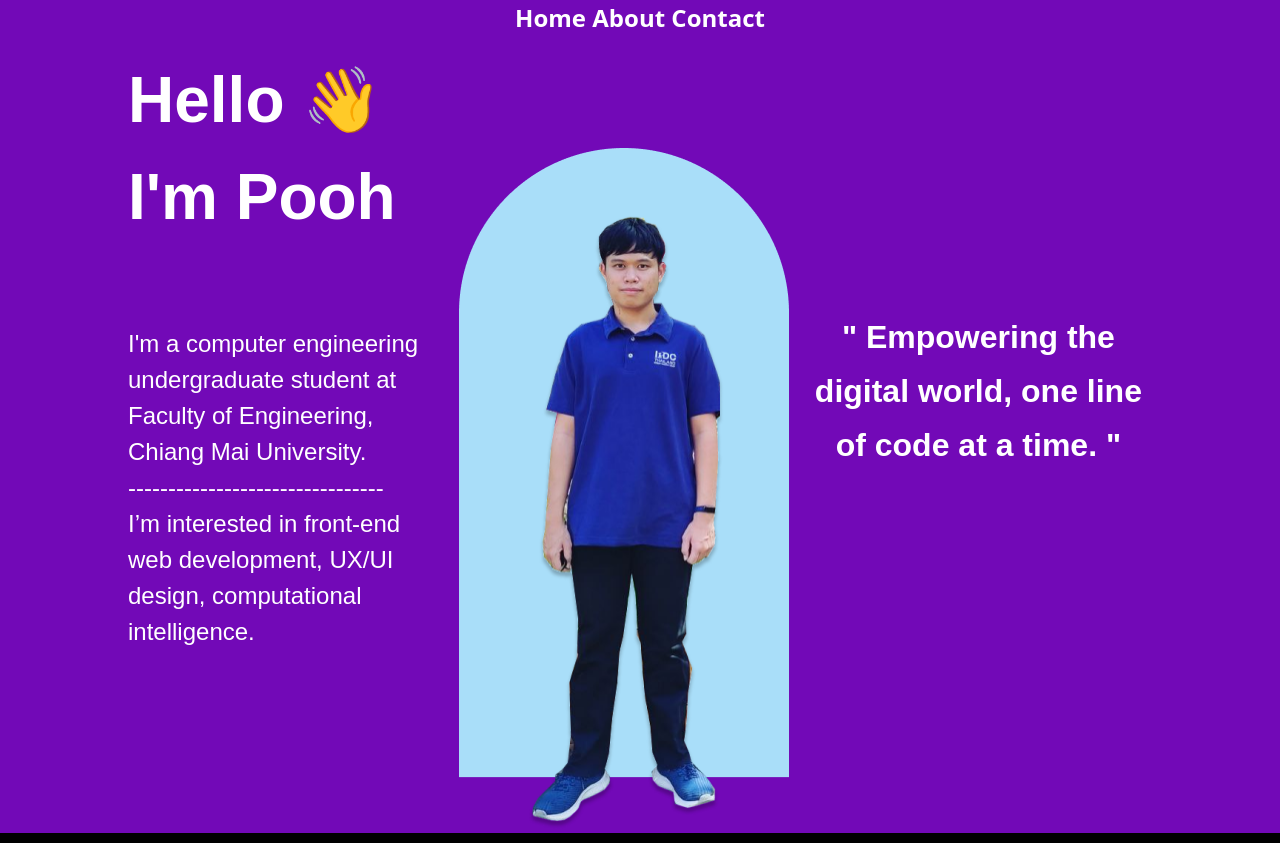
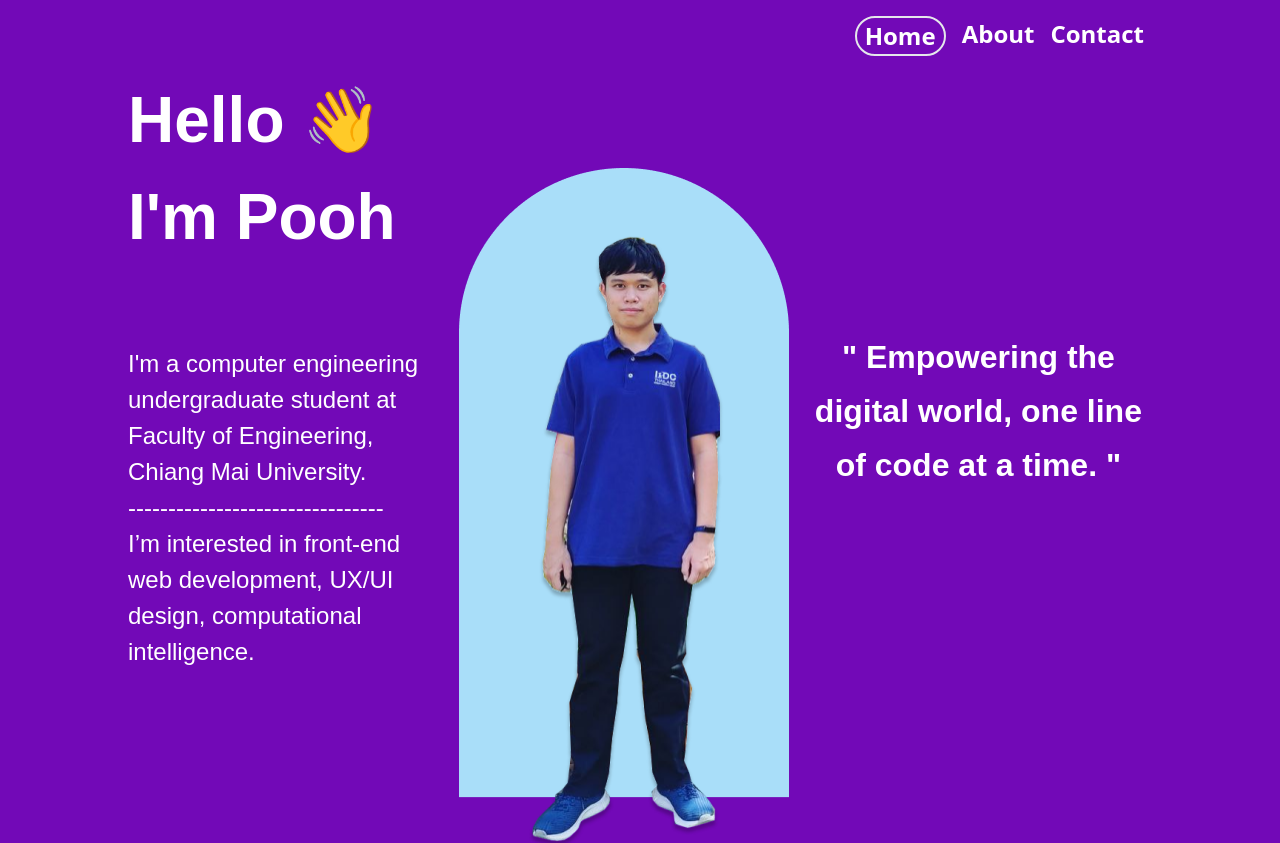
Before and after one commit to Bug-Too/profile, a SvelteKit app: page / in a window 1280 px wide. Shown: the top 843 px of the page. Built offline with nearby package versions, Linux system fonts and the light colour scheme.

Commit message:
fixed navbar color

```diff
--- a/src/routes/navbar.svelte
+++ b/src/routes/navbar.svelte
@@ -2,25 +2,49 @@
     import { count } from "../store.js";
 
     let bg_color = "#7209B7";
+    let home_selected = "border-2 rounded-full px-2";
+    let about_selected = "";
+    let contact_selected = "";
 
     function home() {
         count.set(0);
         bg_color = "#7209B7";
+        home_selected = "border-2 rounded-full px-2";
+        about_selected = "";
+        contact_selected = "";
     }
     function about() {
         count.set(1);
         bg_color = "#000000";
+        about_selected = "border-2 rounded-full px-2";
+        home_selected = "";
+        contact_selected = "";
     }
     function contact() {
         count.set(2);
         bg_color = "#000000";
+        contact_selected = "border-2 rounded-full px-2";
+        home_selected = "";
+        about_selected = "";
     }
 </script>
 
-<div class="navbar" style="background-color: {bg_color}">
-    <button on:click={home}> Home</button>
-    <button on:click={about}> About </button>
-    <button on:click={contact}> Contact </button>
+<div style="background-color: {bg_color}">
+    <div
+        class="pt-4 navbar text-right flex flex-row place-content-end place-item-center place-self-center max-w-screen-lg mx-auto"
+    >
+        <div class="px-2">
+            <button on:click={home} class={home_selected}> Home </button>
+        </div>
+        <div class="px-2">
+            <button on:click={about} class={about_selected}> About </button>
+        </div>
+        <div class="px-2">
+            <button on:click={contact} class={contact_selected}>
+                Contact
+            </button>
+        </div>
+    </div>
 </div>
 
 <style>
@@ -30,6 +54,10 @@
         font-weight: 700;
         font-size: 24px;
         line-height: 36px;
-        text-align: center;
+    }
+    .nav_button {
+        border-style: solid;
+        border: 10px;
+        border-color: black;
     }
 </style>
```
